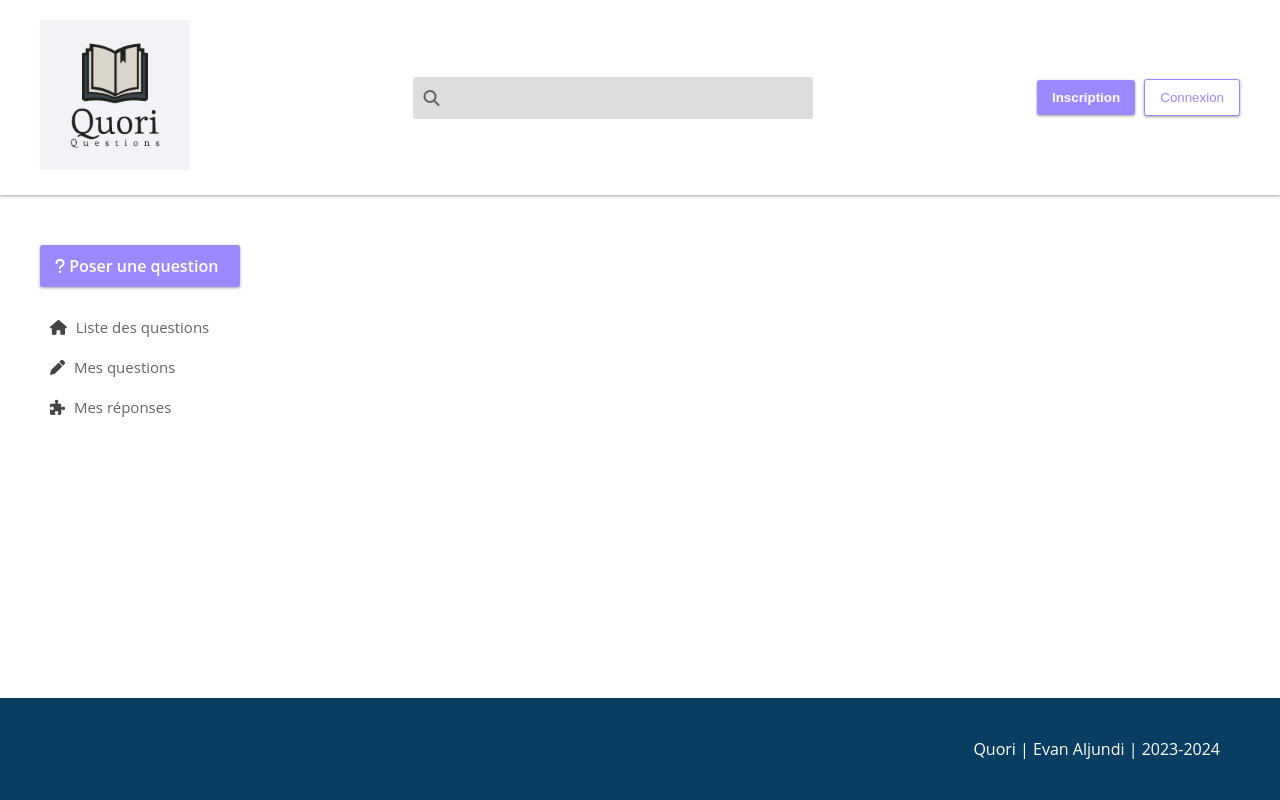
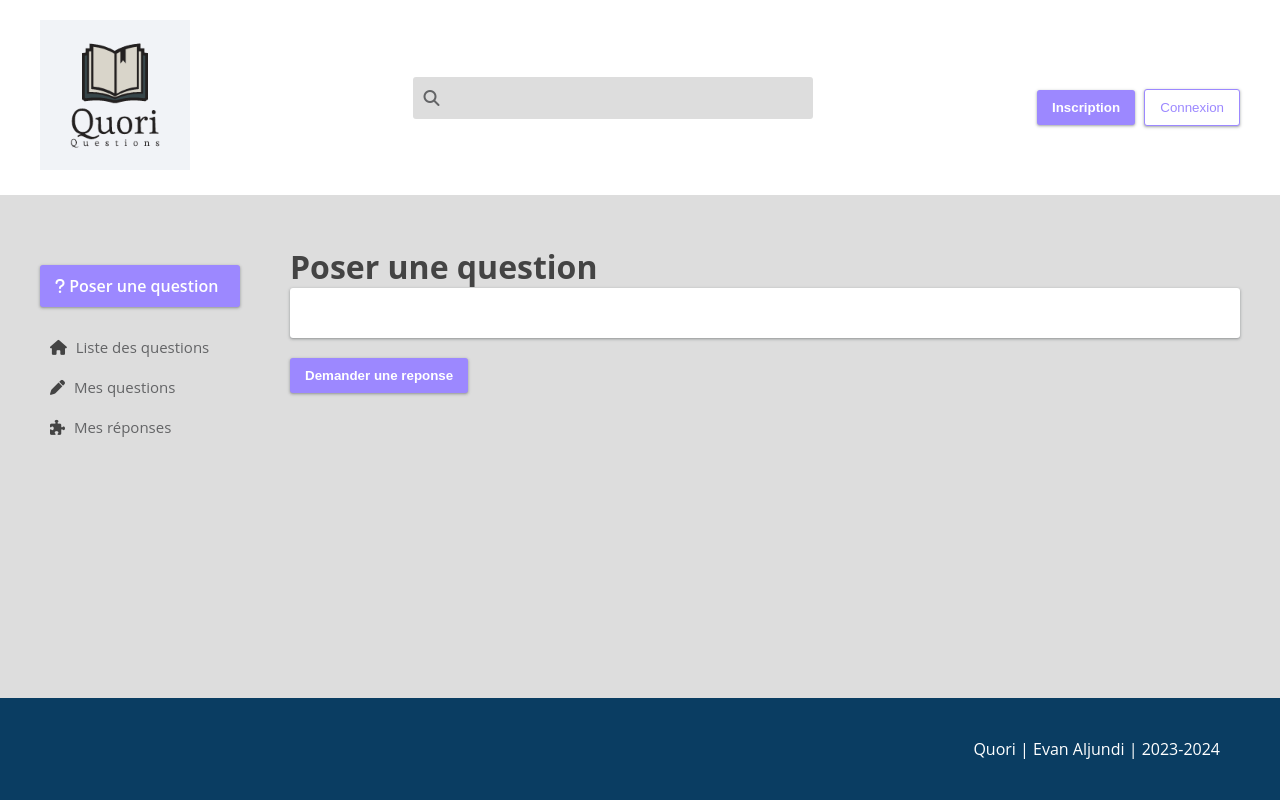
Before and after one commit to Evan-highvolt/quori, a Symfony app: template templates/question/index.html.twig in a window 1280 px wide. Run offline with Twig, Linux system fonts and the light colour scheme; the template is opened without the code that fills it, so the values that code supplies are empty; some libraries are stand-ins or nearby versions.

Commit message:
feat: creation du formulaire pour poser une question

```diff
--- a/composer.json
+++ b/composer.json
@@ -11,10 +11,12 @@
         "symfony/console": "6.2.*",
         "symfony/dotenv": "6.2.*",
         "symfony/flex": "^2",
+        "symfony/form": "6.2.*",
         "symfony/framework-bundle": "6.2.*",
         "symfony/maker-bundle": "^1.48",
         "symfony/runtime": "6.2.*",
         "symfony/twig-bundle": "6.2.*",
+        "symfony/validator": "6.2.*",
         "symfony/yaml": "6.2.*",
         "twig/extra-bundle": "^3.6",
         "twig/intl-extra": "^3.6",
--- a/public/css/style.css
+++ b/public/css/style.css
@@ -8,6 +8,10 @@
     --success: #009432;
     --font-family: 'Open Sans', sans-serif;
     --font-size-small: 15px;
+    --font-size-regular: 16px;
+    --font-weight-regular: 400;
+    --font-weight-semi-bold: 600;
+    --font-weight-bold: 700;
     --box-shadow: 0 1px 2px 0 rgb(60 64 67 / 30%), 0 1px 3px 1px rgb(60 64 67 / 15%);
     --border-radius: 3px;
     --border: 1px solid #ddd;
@@ -112,6 +116,10 @@ ul {
     margin-right: 50px;
 }
 
+.mb-20 {
+    margin-bottom: 20px;
+}
+
 /* Paddings */
 .p-5 {
     padding: 5px;
@@ -153,6 +161,7 @@ ul {
 }
 
 .btn-primary {
+    margin-top: 20px;
     background-color: var(--primary);
     color: white;
     font-weight: 600;
@@ -164,9 +173,53 @@ ul {
     background-color: white;
 }
 
+.block {
+    padding: 25px;
+    border-radius: var(--border-radius);
+    background-color: white;
+    box-shadow: var(--box-shadow);
+}
+
 /* GENERAL */
 .content {
     max-width: 1200px;
+}
+
+.app-content {
+    background-color: var(--gray-light);
+}
+
+/* FORMULAIRE */
+
+.form-row {
+    display: flex;
+    flex-direction: column;
+    margin-bottom: 20px;
+}
+
+.form-row label {
+    margin-bottom: 5px;
+    font-weight: var(--font-weight-semi-bold);
+    color: var(--color-dark);
+}
+
+.form-row input, .form-row textarea {
+    font-family: var(--font-family);
+    font-size: var(--font-size-regular);
+    border: none;
+    border-radius: var(--border-radius);
+    padding: 10px 15px;
+    background-color: var(--gray-light);
+}
+
+.form-row textarea {
+    min-height: 150px;
+}
+
+.form-errors {
+    color: var(--warning);
+    font-size: var(--font-size-small);
+    font-weight: var(--font-weight-semi-bold);
 }
 
 /* HEADER */
--- a/templates/base.html.twig
+++ b/templates/base.html.twig
@@ -11,10 +11,10 @@
     </head>
     <body class="d-flex flex-column">
         {{ include('partials/_header.html.twig') }}
-        <div class="flex-fill d-flex flex-row-nowrap justify-content-center">
+        <div class="app-content flex-fill d-flex flex-row-nowrap justify-content-center">
             <div class="content flex-fill d-flex flex-row-nowrap py-50">
                 {{ include('partials/_sidebar.html.twig') }}
-                <div class="app-content flex-fill">
+                <div class="flex-fill">
                     {% block body %}{% endblock %}
                 </div>
             </div>
--- a/templates/question/index.html.twig
+++ b/templates/question/index.html.twig
@@ -1,7 +1,15 @@
-{% extends 'base.html.twig' %}
+{% extends "base.html.twig" %}
 
 {% block title %}Poser une question{% endblock %}
 
 {% block body %}
+    <h1>Poser une question</h1>
+
+    {{ form_start(form)}}
+        <div class="block">
+            {{form_rest(form)}}
+        </div>
+        <button class="btn btn-primary">Demander une reponse</button>
+    {{ form_end(form)}}
 
 {% endblock %}
```
Also changed, not shown: src/Controller/QuestionController.php (+11 -2 lines), src/Form/QuestionType.php (added, +27 -0 lines), templates/base_theme.html.twig (added, +25 -0 lines), templates/home/index.html.twig (line endings or trailing spaces), 4 other files.
